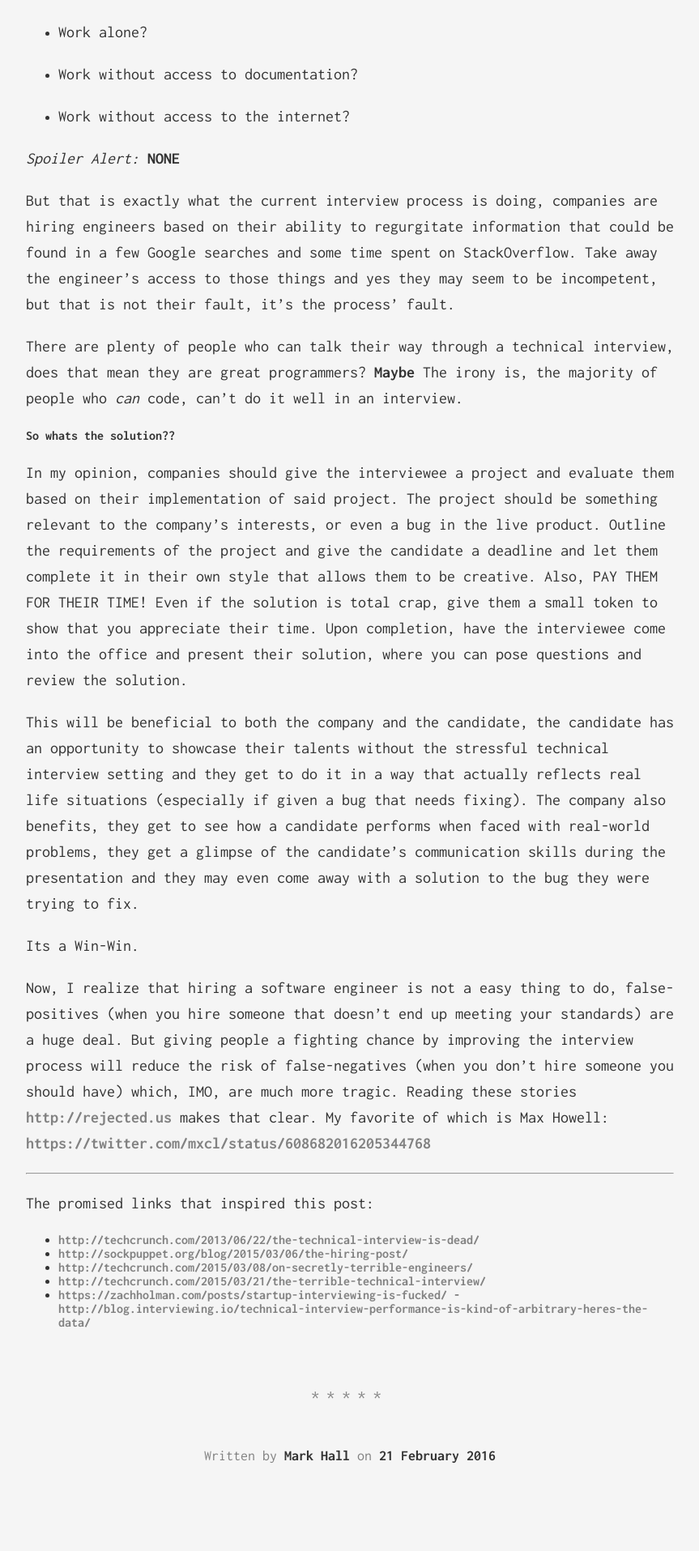
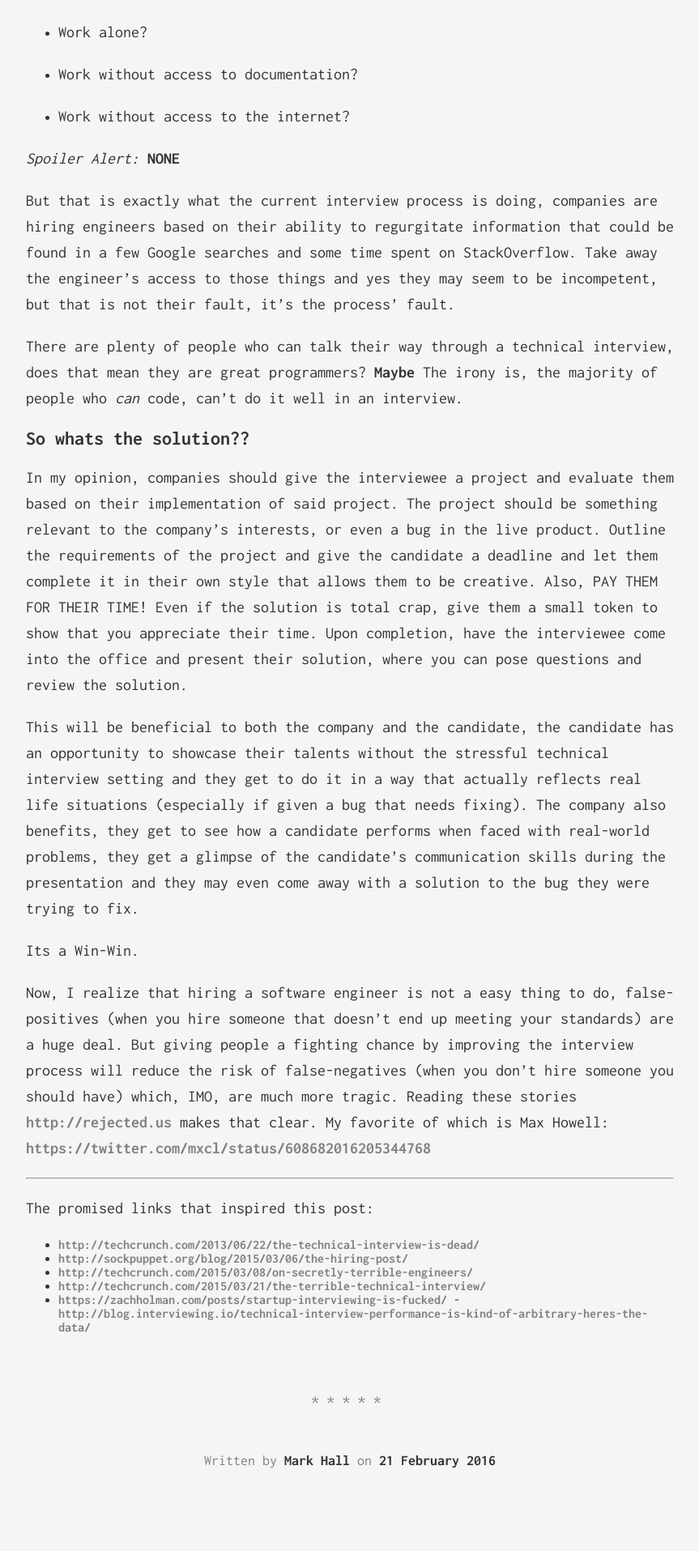
Before and after one commit to harkmall/golfguru1.github.io, a Jekyll site: the page built from blog/_posts/2016-02-17-My-Thoughts-On-Technical-Interviews.markdown, in a window 1280 px wide. Shown: the part 1350-3265 px from the top of the page at 81% size, without its empty margins (208-1071 px from the left). Built offline with Jekyll 4.4.1, drawn with Linux system fonts in a browser that asks for light colours.

```diff
--- a/blog/_posts/2016-02-17-My-Thoughts-On-Technical-Interviews.markdown
+++ b/blog/_posts/2016-02-17-My-Thoughts-On-Technical-Interviews.markdown
@@ -33,7 +33,7 @@ There are plenty of people who can talk their way through a technical interview,
 
 
 
-#### So whats the solution??
+## So whats the solution??
 
 In my opinion, companies should give the interviewee a project and evaluate them based on their implementation of said project. The project should be something relevant to the company's interests, or even a bug in the live product. Outline the requirements of the project and give the candidate a deadline and let them complete it in their own style that allows them to be creative. Also, PAY THEM FOR THEIR TIME! Even if the solution is total crap, give them a small token to show that you appreciate their time. Upon completion, have the interviewee come into the office and present their solution, where you can pose questions and review the solution.
 
```
